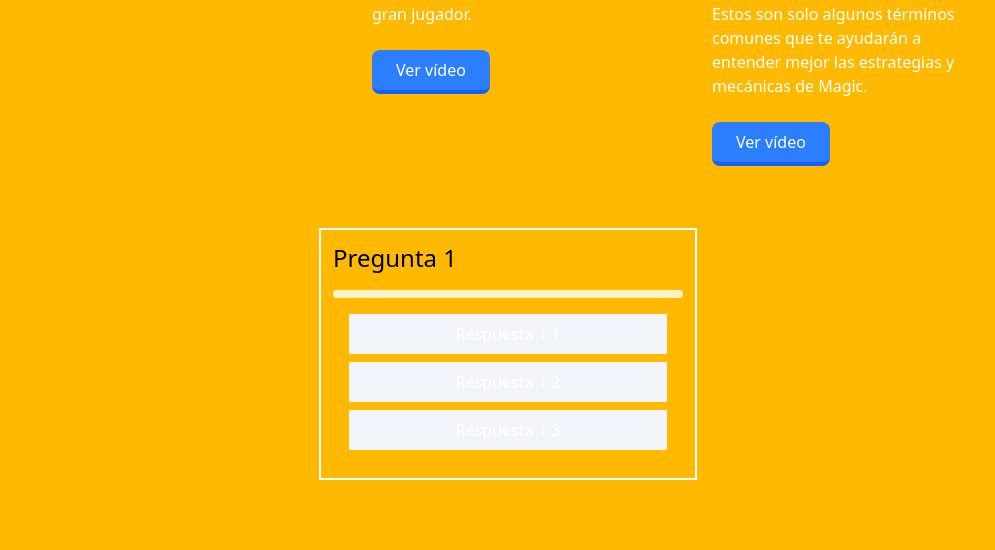
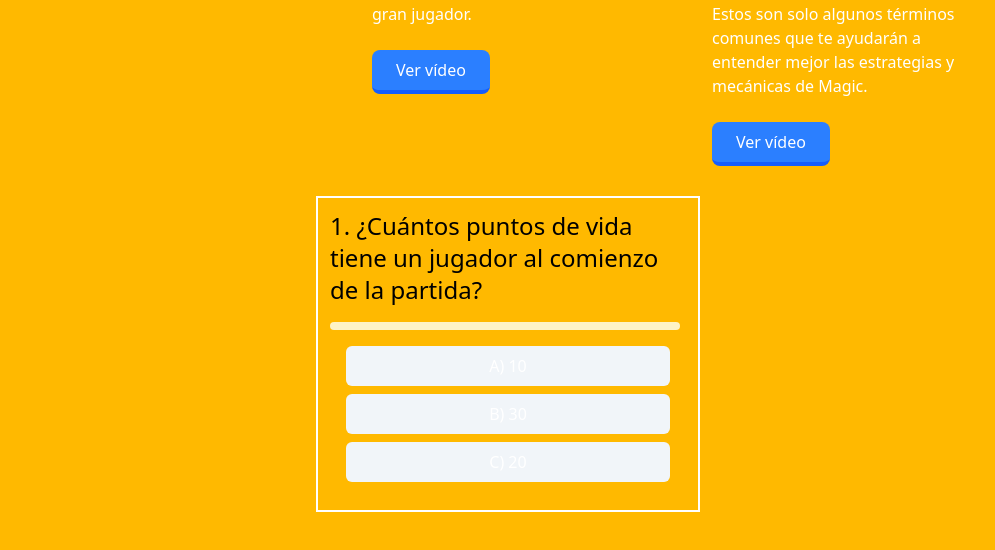
Before and after one commit to david-jalon/EjercicioUD5_JS, a website: page src/index.html in a window 1280 px wide. Both pictures are taken after a click on the button "Comenzar Quiz". Shown: the part 2986-3536 px from the top of the page, without its empty margins (132-1127 px from the left). Drawn offline with Linux system fonts and the light colour scheme.

Commit message:
Añadidas las preguntas al js

```diff
--- a/src/index.html
+++ b/src/index.html
@@ -62,7 +62,7 @@
 
     <!--Tarjetas-->
     <div class="flex gap-[20px] flex-wrap justify-center items-center content-center pt-4 pb-4">
-        <div class="w-1/4 text-white bg-slate-600 text-white px-6 py-2 rounded-lg pb-50 pt-10 h-150">
+        <div class="w-1/4 text-white bg-slate-600 px-6 py-2 rounded-lg pb-50 pt-10 h-150">
             <p class="font-bold text-2xl pb-4">¿Qué es una carta?</p>
             <p>En <strong>Magic: The Gathering</strong>, cada carta representa un hechizo, criatura, tierra u otro
                 elemento del juego. Existen diferentes tipos de cartas, cada una con habilidades y funciones únicas.
@@ -225,9 +225,9 @@
 
 
                 <div class="flex flex-col p-4 gap-2">
-                    <button id="resp1" onclick="responder(1)" class="p-2 bg-slate-100">Tu</button>
-                    <button id="resp2" onclick="responder(2)" class="p-2 bg-slate-100">Yo</button>
-                    <button id="resp3" onclick="responder(3)" class="p-2 bg-slate-100">Nadie</button>
+                    <button id="resp1" onclick="responder(1)" class="p-2 bg-slate-100 rounded-md">Tu</button>
+                    <button id="resp2" onclick="responder(2)" class="p-2 bg-slate-100 rounded-md">Yo</button>
+                    <button id="resp3" onclick="responder(3)" class="p-2 bg-slate-100 rounded-md">Nadie</button>
                 </div>
             </div>
 
--- a/src/main.js
+++ b/src/main.js
@@ -1,94 +1,94 @@
 // Array con todas las preguntas
 const questions = [
     {
-        question: "Pregunta 1",
+        question: "1. ¿Cuántos puntos de vida tiene un jugador al comienzo de la partida?",
         answer: [
-            "Respuesta 1.1",
-            "Respuesta 1.2",
-            "Respuesta 1.3"
+            "A) 10",
+            "B) 30",
+            "C) 20"
+        ],
+        correctAnswer: 3
+    },
+    {
+        question: "2. ¿Cuántos tipos de cartas existen en Magic: The Gathering?",
+        answer: [
+            "A) Criatura, Magia, Conjuro, Encantamiento, Equipamiento y Tierras",
+            "B) Criatura, Instantáneo, Conjuro, Encantamiento, Artefacto, Planeswalker y Tierra",
+            "C) Criatura, Hechizo, Equipo, Artefacto, Encantamiento, Planeswalker y Tierras"
+        ],
+        correctAnswer: 2
+    },
+    {
+        question: "3. ¿Cuántas cartas roba cada jugador en su turno inicial (en una partida normal de 1 vs 1)?",
+        answer: [
+            "A) 9",
+            "B) 7",
+            "C) 5"
+        ],
+        correctAnswer: 2
+    },
+    {
+        question: "4. ¿Qué tipo de carta se usa para generar maná en la mayoría de los casos?",
+        answer: [
+            "A) Criaturas",
+            "B) Tierras",
+            "C) Encantamientos"
+        ],
+        correctAnswer: 2
+    },
+    {
+        question: "5. ¿En qué fase se pueden lanzar instantáneos?",
+        answer: [
+            "A) Solo en la fase de combate",
+            "B) Solo en la fase principal",
+            "C) En cualquier fase del turno y en respuesta a otras acciones"
+        ],
+        correctAnswer: 3
+    },
+    {
+        question: "6. ¿Qué pasa si una criatura tiene más resistencia que el daño recibido en un turno?",
+        answer: [
+            "A) Sobrevive y se cura al final del turno",
+            "B) Pierde puntos de resistencia permanentemente",
+            "C) Se destruye si recibe cualquier cantidad de daño"
         ],
         correctAnswer: 1
     },
     {
-        question: "Pregunta 2",
+        question: "7. ¿Qué significa la palabra clave \"Vínculo Vital?\"?",
         answer: [
-            "Respuesta 2.1",
-            "Respuesta 2.2",
-            "Respuesta 2.3"
+            "A) La criatura solo puede ser bloqueada por criaturas con la misma habilidad",
+            "B) Cuando una criatura con esta habilidad hace daño, el controlador gana esa cantidad de vida",
+            "C) La criatura puede ser regenerada una vez por turno"
         ],
         correctAnswer: 2
     },
     {
-        question: "Pregunta 3",
+        question: "8. ¿Qué condición debe cumplirse para que un jugador pierda la partida?",
         answer: [
-            "Respuesta 3.1",
-            "Respuesta 3.2",
-            "Respuesta 3.3"
+            "A) No poder lanzar hechizos durante 3 turnos consecutivos",
+            "B) Tener 5 tierras en el campo",
+            "C) Tener 0 o menos puntos de vida"
         ],
         correctAnswer: 3
     },
     {
-        question: "Pregunta 4",
+        question: "9. ¿Cuántas tierras puede jugar un jugador por turno, salvo efectos adicionales?",
         answer: [
-            "Respuesta 4.1",
-            "Respuesta 4.2",
-            "Respuesta 4.3"
+            "A) 1",
+            "B) 3",
+            "C) 2"
         ],
-        correctAnswer: 2
+        correctAnswer: 1
     },
     {
-        question: "Pregunta 5",
+        question: "10. ¿Qué significa la habilidad \"Arrollar\"?",
         answer: [
-            "Respuesta 5.1",
-            "Respuesta 5.2",
-            "Respuesta 5.3"
+            "A) La criatura gana +1/+1 por cada criatura que controle su oponente",
+            "B) La criatura puede atacar en el turno en que entra al campo de batalla",
+            "C) Si una criatura con esta habilidad hace más daño del necesario para destruir a un bloqueador, el daño sobrante se asigna al jugador o planeswalker defensor"
         ],
-        correctAnswer: 2
-    },
-    {
-        question: "Pregunta 6",
-        answer: [
-            "Respuesta 6.1",
-            "Respuesta 6.2",
-            "Respuesta 6.3"
-        ],
-        correctAnswer: 2
-    },
-    {
-        question: "Pregunta 7",
-        answer: [
-            "Respuesta 7.1",
-            "Respuesta 7.2",
-            "Respuesta 7.3"
-        ],
-        correctAnswer: 2
-    },
-    {
-        question: "Pregunta 8",
-        answer: [
-            "Respuesta 8.1",
-            "Respuesta 8.2",
-            "Respuesta 8.3"
-        ],
-        correctAnswer: 2
-    },
-    {
-        question: "Pregunta 9",
-        answer: [
-            "Respuesta 9.1",
-            "Respuesta 9.2",
-            "Respuesta 9.3"
-        ],
-        correctAnswer: 2
-    },
-    {
-        question: "Pregunta 10",
-        answer: [
-            "Respuesta 10.1",
-            "Respuesta 10.2",
-            "Respuesta 10.3"
-        ],
-        correctAnswer: 2
+        correctAnswer: 3
     }
 ]
 
```
